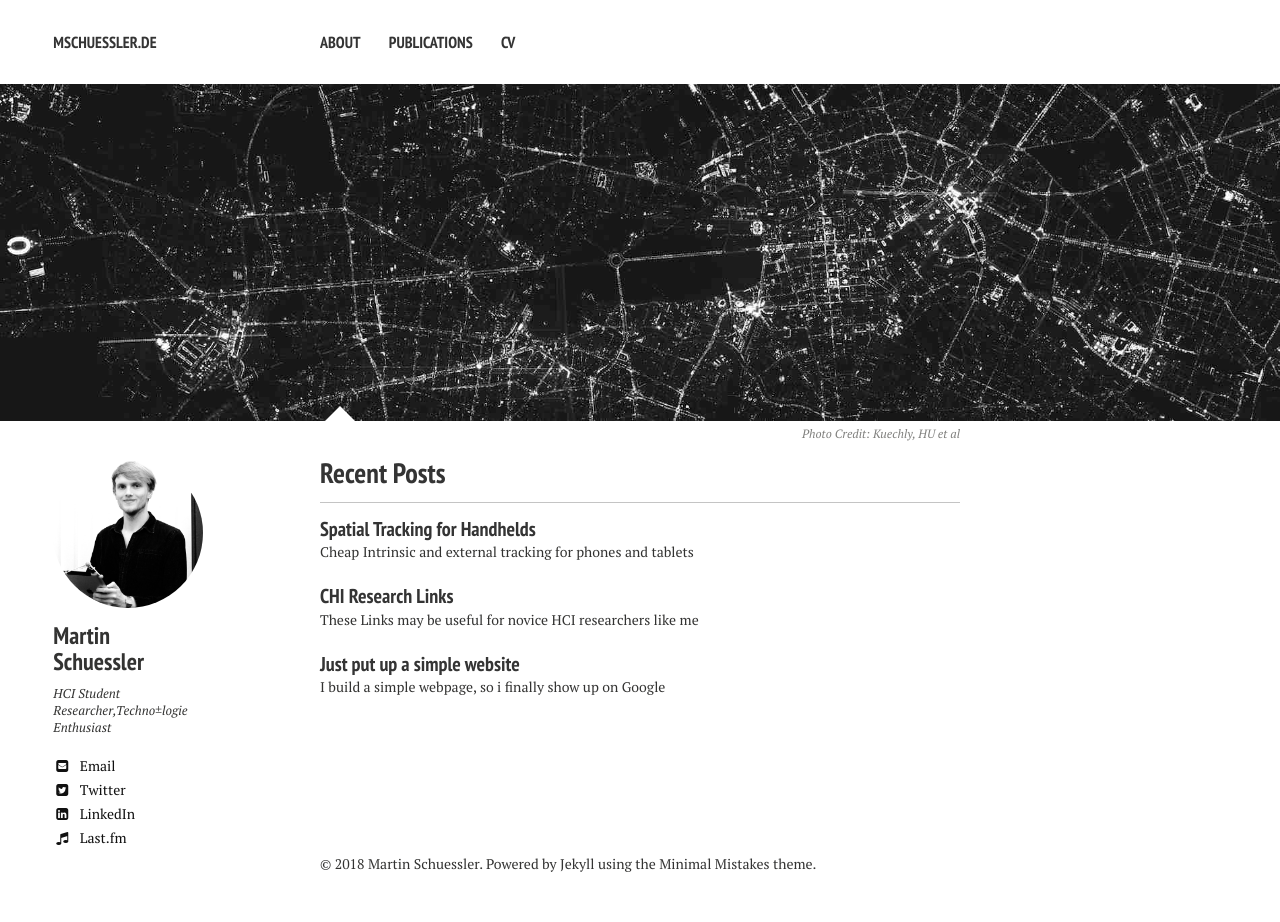
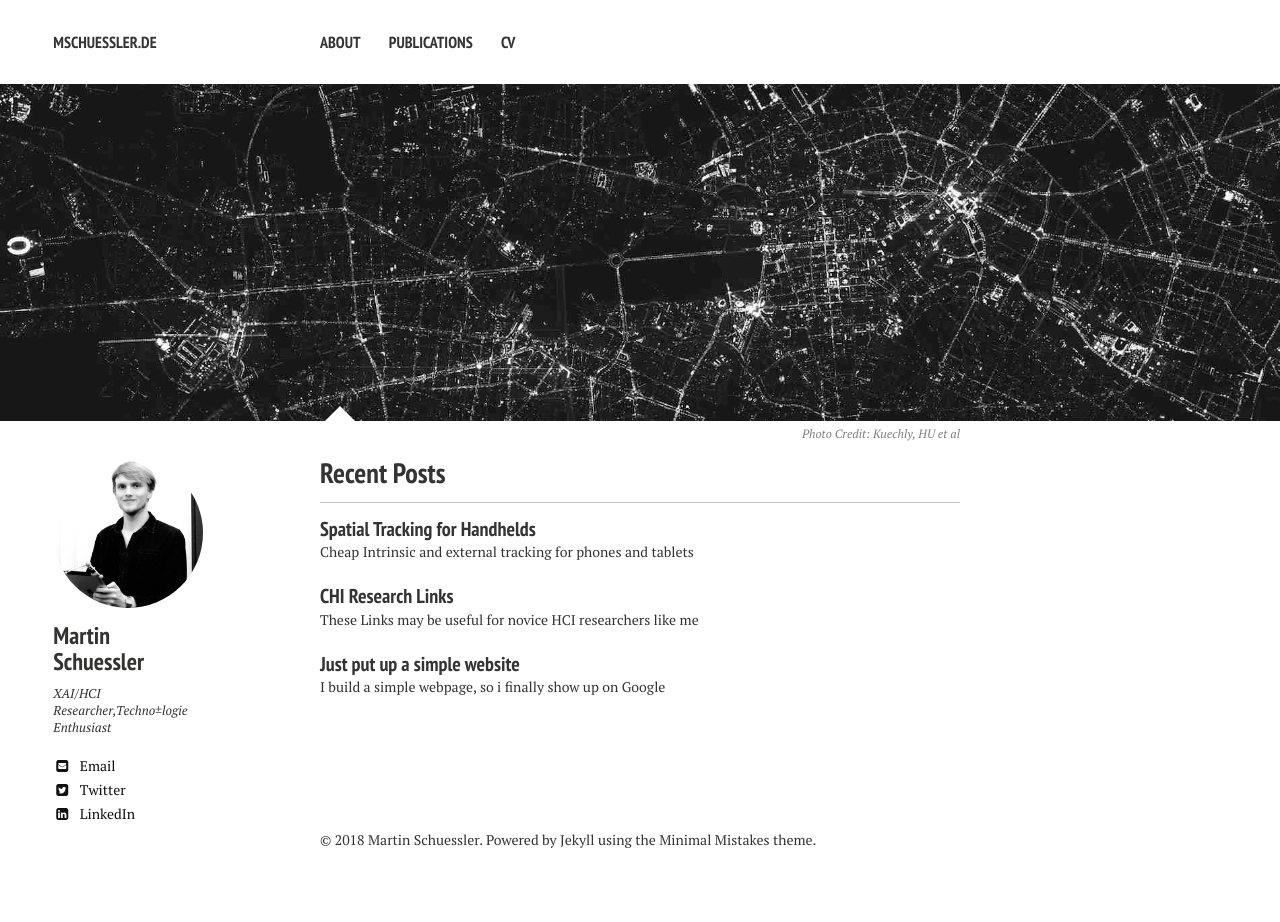
Before and after one commit to mschuessler/mschuessler.github.io, a Jekyll site: the page built from index.md, in a window 1280 px wide. Built offline with Jekyll 4.4.1, drawn with Linux system fonts in a browser that asks for light colours; nearby versions of some CDN libraries; after the commit the page ends 900 px from its top, so only the background shows below that; part of the change alters nothing that is shown.

Commit message:
updated short bio, remove last.fm link

```diff
--- a/_config.yml
+++ b/_config.yml
@@ -28,8 +28,8 @@ kramdown:
 owner:
   name: Martin Schuessler
   avatar: mschuessler.jpg
-  bio: "HCI Student Researcher,Techno±logie Enthusiast"
-  email: schuesslerm@acm.org
+  bio: "XAI/HCI Researcher,Techno±logie Enthusiast"
+  email: website@mschuessler.de
   disqus-shortname:
   twitter: "@doitgoodbrutus"
   facebook: #username
@@ -44,7 +44,7 @@ owner:
   stackoverflow: #http://stackoverflow.com/users/123456/username
   linkedin: schuesslerm
   instagram: #username
-  lastfm: mschuessler
+  lastfm: #username
   tumblr: #username
   pinterest: #username
   foursquare: #username
```
